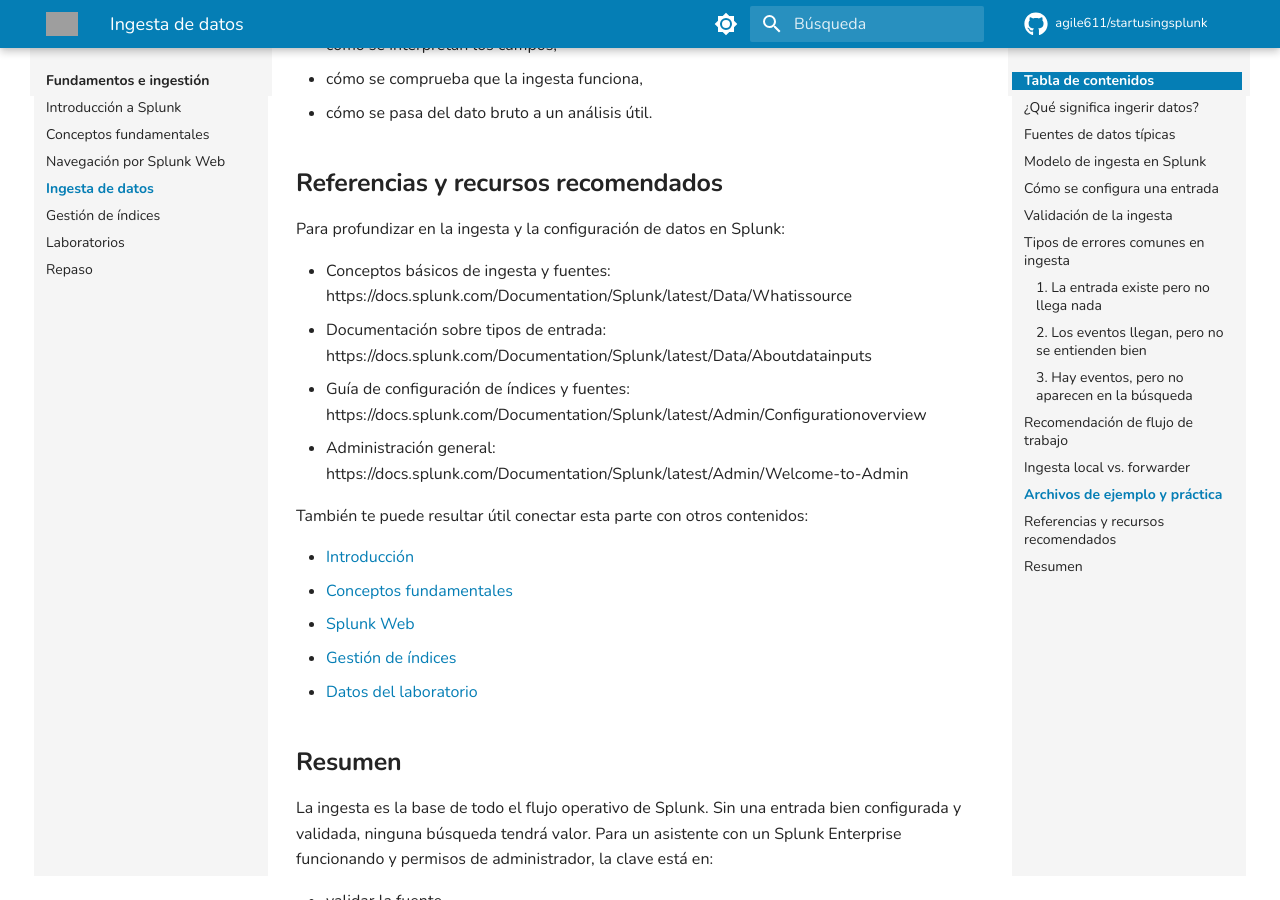
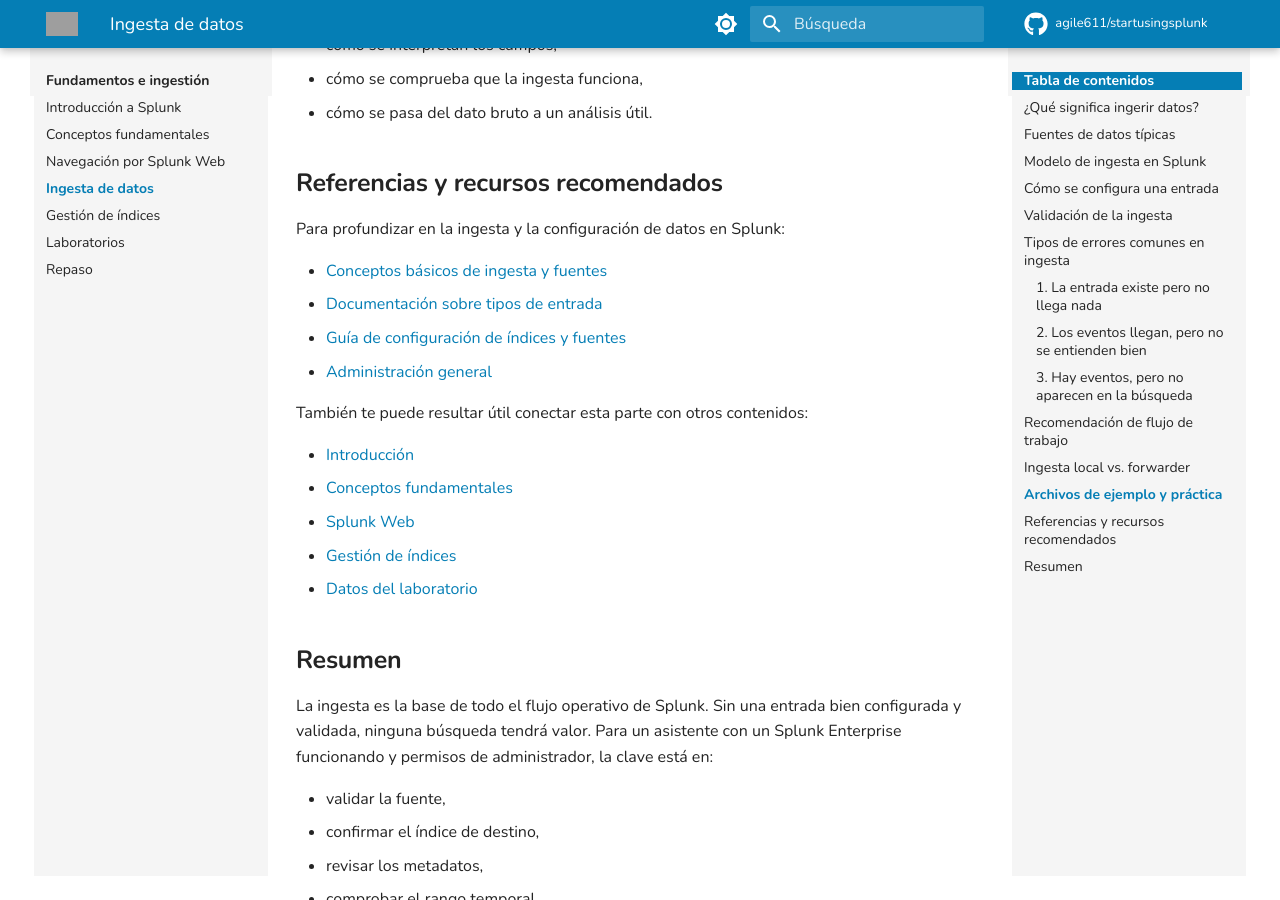
Before and after one commit to agile611/startusingsplunk, an MkDocs documentation site: the page built from docs/sesion-1/04-ingesta-datos.md, in a window 1280 px wide and 900 px high, scrolled down 4953 px. Built offline with MkDocs 1.6.1 and Material for MkDocs 9.7.7, drawn with Linux system fonts in a browser that asks for light colours; comment, search, counter and statistics services are not loaded; grey boxes are pictures that could not be loaded.

Commit message:
New stuff

```diff
--- a/docs/sesion-1/04-ingesta-datos.md
+++ b/docs/sesion-1/04-ingesta-datos.md
@@ -196,14 +196,10 @@ Estos datasets están diseñados para que el asistente pueda validar:
 
 Para profundizar en la ingesta y la configuración de datos en Splunk:
 
-- Conceptos básicos de ingesta y fuentes:
-  https://docs.splunk.com/Documentation/Splunk/latest/Data/Whatissource
-- Documentación sobre tipos de entrada:
-  https://docs.splunk.com/Documentation/Splunk/latest/Data/Aboutdatainputs
-- Guía de configuración de índices y fuentes:
-  https://docs.splunk.com/Documentation/Splunk/latest/Admin/Configurationoverview
-- Administración general:
-  https://docs.splunk.com/Documentation/Splunk/latest/Admin/Welcome-to-Admin
+- [Conceptos básicos de ingesta y fuentes](https://docs.splunk.com/Documentation/Splunk/latest/Data/Whatissource)
+- [Documentación sobre tipos de entrada](https://docs.splunk.com/Documentation/Splunk/latest/Data/Aboutdatainputs)
+- [Guía de configuración de índices y fuentes](https://docs.splunk.com/Documentation/Splunk/latest/Admin/Configurationoverview)
+- [Administración general](https://docs.splunk.com/Documentation/Splunk/latest/Admin/Welcome-to-Admin)
 
 También te puede resultar útil conectar esta parte con otros contenidos:
 
```
